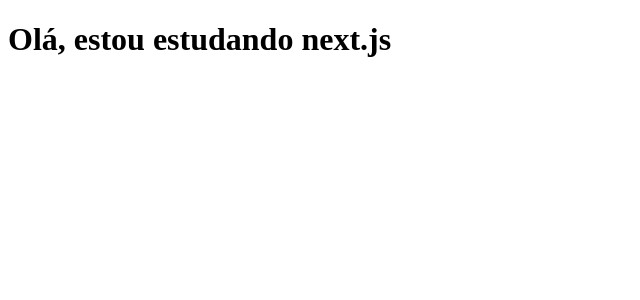
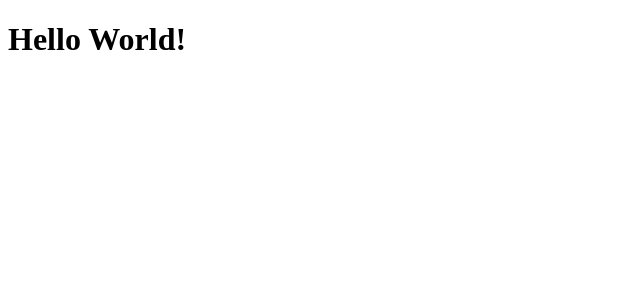
Before and after one commit to costadev00/clone-tabnews, a Next.js app: page / in a window 1280 px wide. Shown: the top 300 px of the page, without its empty margins (0-640 px from the left). Built offline with nearby package versions, Linux system fonts and the light colour scheme.

Commit message:
modifica a frase do index.js

```diff
--- a/pages/index.js
+++ b/pages/index.js
@@ -1,4 +1,4 @@
 function Home(){
-  return <h1>Olá, estou estudando next.js</h1>
+  return <h1>Hello World!</h1>
 }
 export default Home
```
